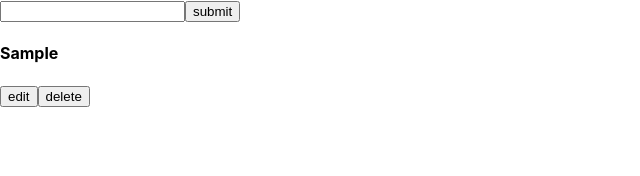
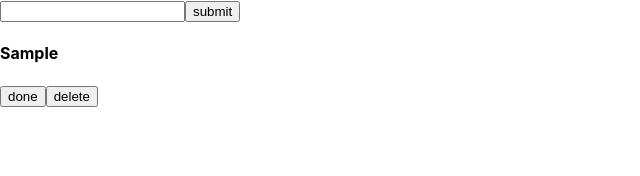
Before and after one commit to marioflwrs/react-list-practice, a React (Create React App) app: page / in a window 1280 px wide. Both pictures are taken after typing "Sample" into the empty fields and a click on the button "submit". Shown: the top 176 px of the page, without its empty margins (0-640 px from the left). Built offline with nearby package versions, Linux system fonts and the light colour scheme.

Commit message:
added new handler functions

```diff
--- a/src/App.js
+++ b/src/App.js
@@ -12,7 +12,7 @@ function App() {
   return (
     <div className="App">
       <TaskForm tasks={tasks} setTasks={setTasks} inputField={inputField} setInputField={setInputField} />
-      <TaskList tasks={tasks} setInputField={setInputField} />
+      <TaskList tasks={tasks} setTasks={setTasks} />
 
       <h1>{inputField}</h1>
     </div>
--- a/src/components/Task.js
+++ b/src/components/Task.js
@@ -1,21 +1,30 @@
 import React from 'react'
 
-function Task({text, tasks, setTasks}) {
+const Task = ({text, task, tasks, setTasks}) => {
 
-  //events
+  //delete handler
   const deleteHandler = () => {
-    console.log('delete');
+    console.log(task);
+    setTasks(tasks.filter((el) => el.id !== task.id));
+
   }
 
   //edit handler
-  const editHandler = () => {
-    console.log('edit');
+  const taskCompletedHandler = () => {
+    setTasks(tasks.map((item) => {
+      if (item.id === task.id) {
+        return {
+          ...item, completed: !item.completed
+        }
+      }
+      return item;
+    }))
   }
 
   return (
     <div>
       <h4>{text}</h4>
-      <button onClick={editHandler}>edit</button>
+      <button onClick={taskCompletedHandler}>done</button>
       <button onClick={deleteHandler}>delete</button>
     </div>
   )
--- a/src/components/TaskList.js
+++ b/src/components/TaskList.js
@@ -3,11 +3,17 @@ import React from 'react'
 import Task from './Task'
 
 function TaskList({tasks, setTasks}) {
-  console.log(tasks);
+  // console.log(tasks);
   return (
     <div>
       {tasks.map((task) => (
-        <Task text={task.text} key={task.id} />
+        <Task
+          text={task.text}
+          key={task.id}
+          tasks={tasks}
+          task={task}
+          setTasks={setTasks}
+          />
       ))}
     </div>
   )
```
